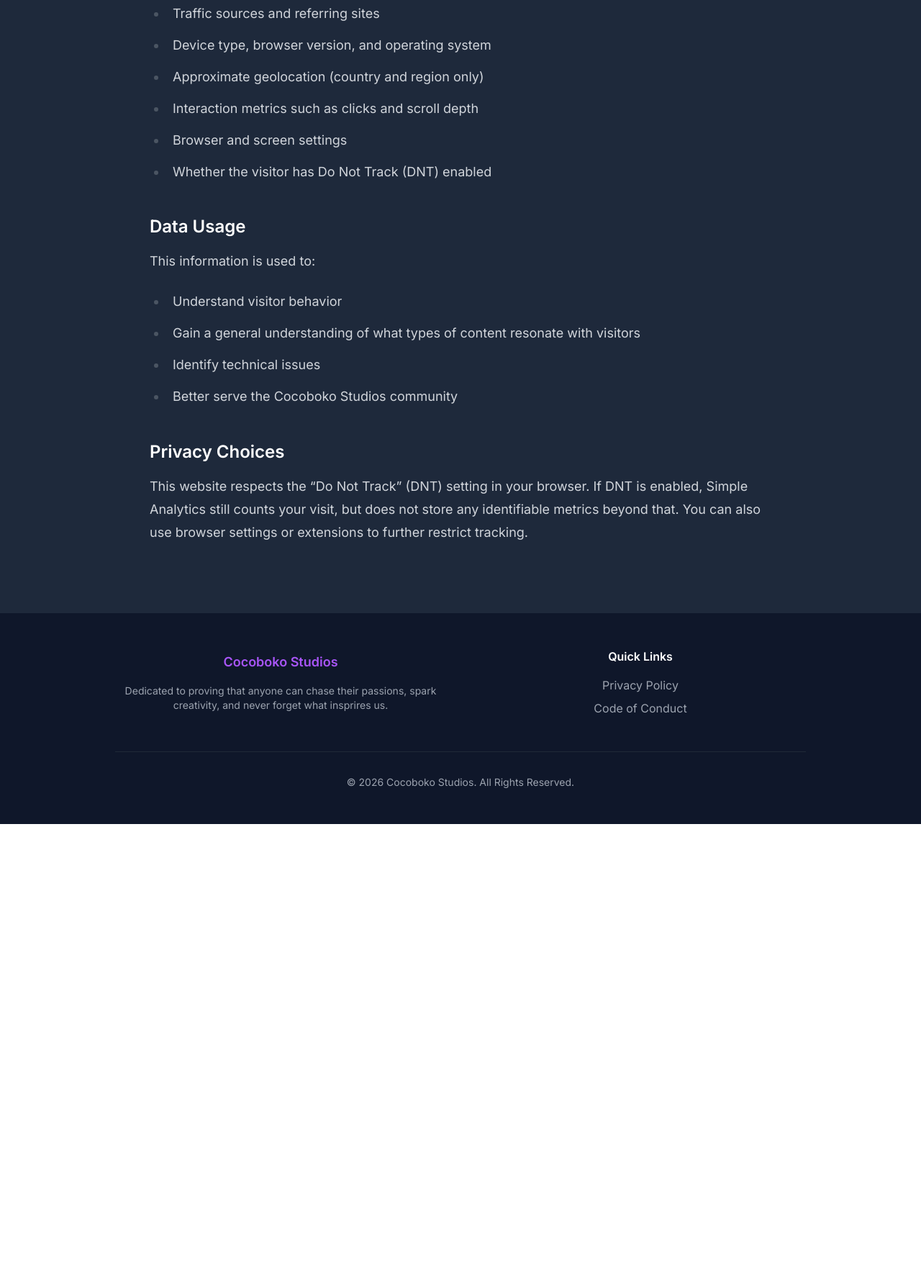
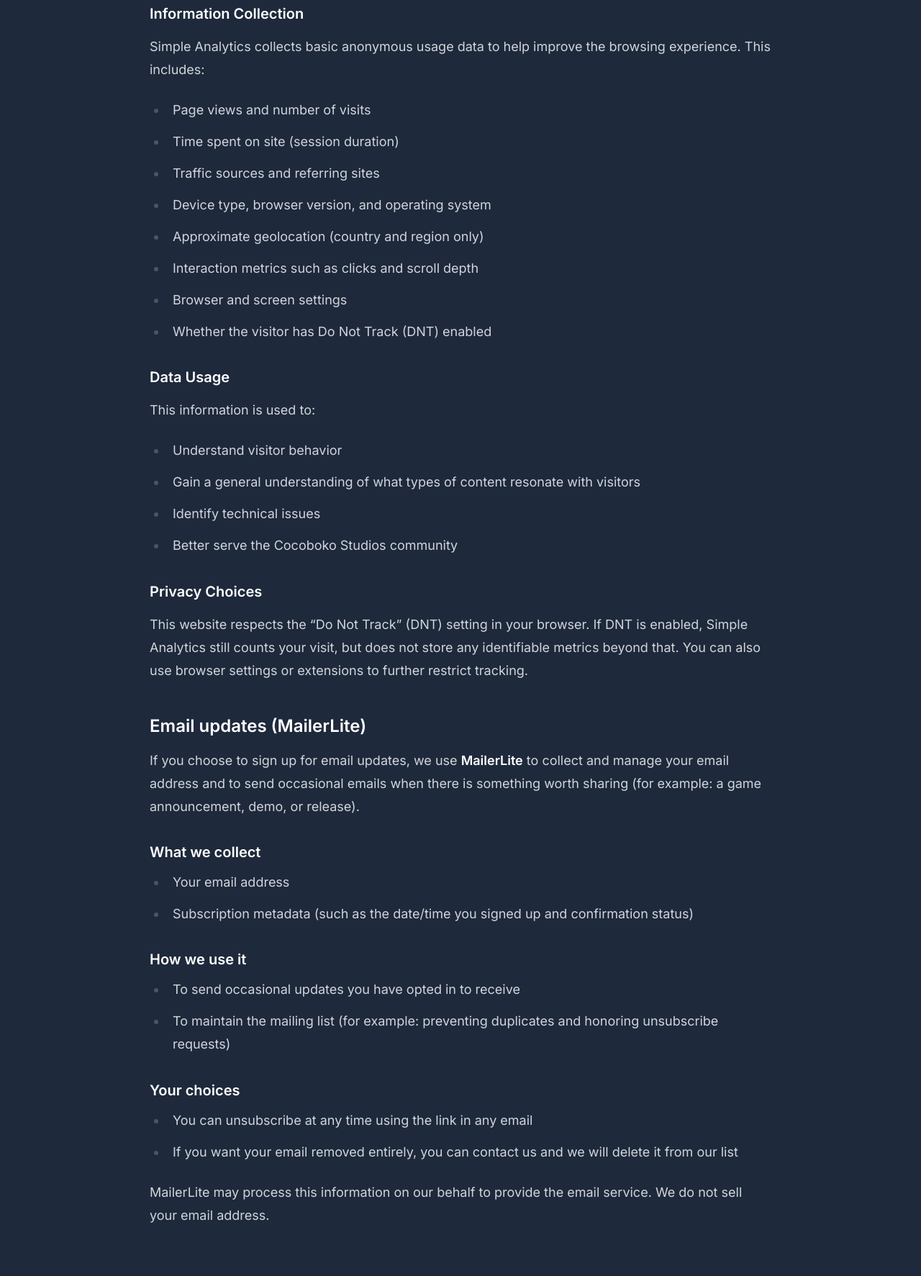
Before and after one commit to cocobokostudios/website, an Astro site: page /privacy-policy in a window 1280 px wide. Shown: the part 687-2460 px from the top of the page at 72% size. Before the commit the page ends 1832 px from the top, so only its background shows below. Built offline with nearby package versions, Linux system fonts and the light colour scheme; Astro itself is replaced by a stand-in of ours.

Commit message:
content. Updated privacy policy to include email communication information.

```diff
--- a/src/pages/privacy-policy.astro
+++ b/src/pages/privacy-policy.astro
@@ -13,18 +13,28 @@
 
             <div class="prose prose-lg prose-invert max-w-none">
                 <p class="text-gray-300 mb-6">
-                    Last updated: July 24, 2025
+                    Last updated: December 31, 2025
                 </p>
 
+                <nav class="mb-10" aria-label="On this page">
+                    <div class="border border-slate-600 rounded-lg p-4 bg-slate-900/40">
+                        <p class="text-gray-300 font-semibold mb-2">On this page</p>
+                        <ul class="list-disc pl-6 text-gray-300">
+                            <li><a href="#website-analytics" class="underline hover:no-underline">Website analytics (Simple Analytics)</a></li>
+                            <li><a href="#email-updates" class="underline hover:no-underline">Email updates (MailerLite)</a></li>
+                        </ul>
+                    </div>
+                </nav>
+
                 <section class="mb-8">
-                    <h2 class="text-2xl font-semibold mb-4">Welcome! 👋</h2>
+                    <h2 id="website-analytics" class="text-2xl font-semibold mb-4">Website analytics</h2>
                     <p class="text-gray-300">
                         Cocoboko Studios values your privacy. This website uses <strong>Simple Analytics</strong> to collect anonymous, privacy-first usage data. No personal information is collected, and no cookies or tracking fingerprints are used.
                     </p>
                 </section>
 
                 <section class="mb-8">
-                    <h2 class="text-2xl font-semibold mb-4">Information Collection</h2>
+                    <h3 class="text-xl font-semibold mb-4">Information Collection</h3>
                     <p class="text-gray-300 mb-4">
                         Simple Analytics collects basic anonymous usage data to help improve the browsing experience. This includes:
                     </p>
@@ -41,7 +51,7 @@
                 </section>
 
                 <section class="mb-8">
-                    <h2 class="text-2xl font-semibold mb-4">Data Usage</h2>
+                    <h3 class="text-xl font-semibold mb-4">Data Usage</h3>
                     <p class="text-gray-300 mb-4">
                         This information is used to:
                     </p>
@@ -54,9 +64,38 @@
                 </section>
 
                 <section class="mb-8">
-                    <h2 class="text-2xl font-semibold mb-4">Privacy Choices</h2>
+                    <h3 class="text-xl font-semibold mb-4">Privacy Choices</h3>
                     <p class="text-gray-300">
                         This website respects the “Do Not Track” (DNT) setting in your browser. If DNT is enabled, Simple Analytics still counts your visit, but does not store any identifiable metrics beyond that. You can also use browser settings or extensions to further restrict tracking.
+                    </p>
+                </section>
+
+                <section id="email-updates" class="mb-8">
+                    <h2 class="text-2xl font-semibold mb-4">Email updates (MailerLite)</h2>
+                    <p class="text-gray-300 mb-4">
+                        If you choose to sign up for email updates, we use <strong>MailerLite</strong> to collect and manage your email address and to send occasional emails when there is something worth sharing (for example: a game announcement, demo, or release).
+                    </p>
+
+                    <h3 class="text-xl font-semibold mb-3">What we collect</h3>
+                    <ul class="list-disc pl-6 text-gray-300 mb-4">
+                        <li>Your email address</li>
+                        <li>Subscription metadata (such as the date/time you signed up and confirmation status)</li>
+                    </ul>
+
+                    <h3 class="text-xl font-semibold mb-3">How we use it</h3>
+                    <ul class="list-disc pl-6 text-gray-300 mb-4">
+                        <li>To send occasional updates you have opted in to receive</li>
+                        <li>To maintain the mailing list (for example: preventing duplicates and honoring unsubscribe requests)</li>
+                    </ul>
+
+                    <h3 class="text-xl font-semibold mb-3">Your choices</h3>
+                    <ul class="list-disc pl-6 text-gray-300 mb-4">
+                        <li>You can unsubscribe at any time using the link in any email</li>
+                        <li>If you want your email removed entirely, you can contact us and we will delete it from our list</li>
+                    </ul>
+
+                    <p class="text-gray-300">
+                        MailerLite may process this information on our behalf to provide the email service. We do not sell your email address.
                     </p>
                 </section>
             </div>
```
